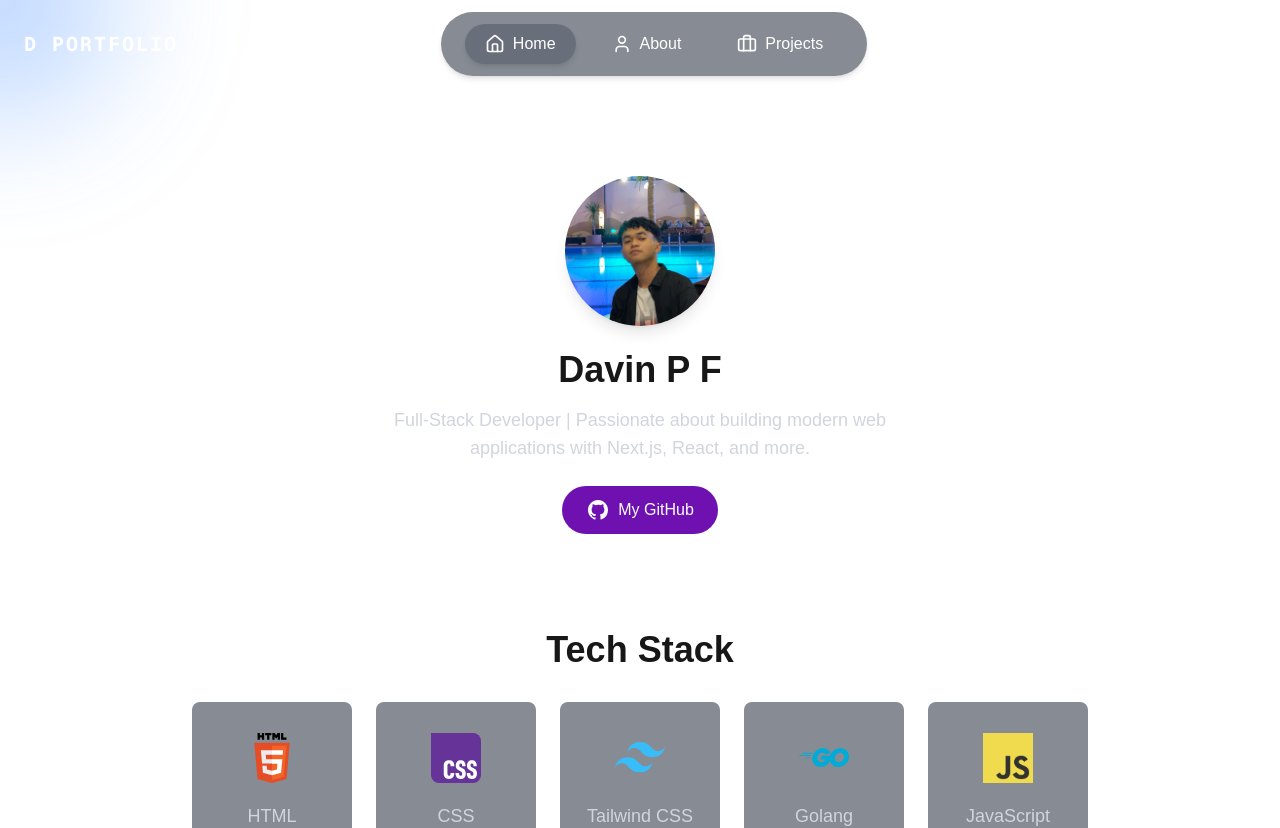
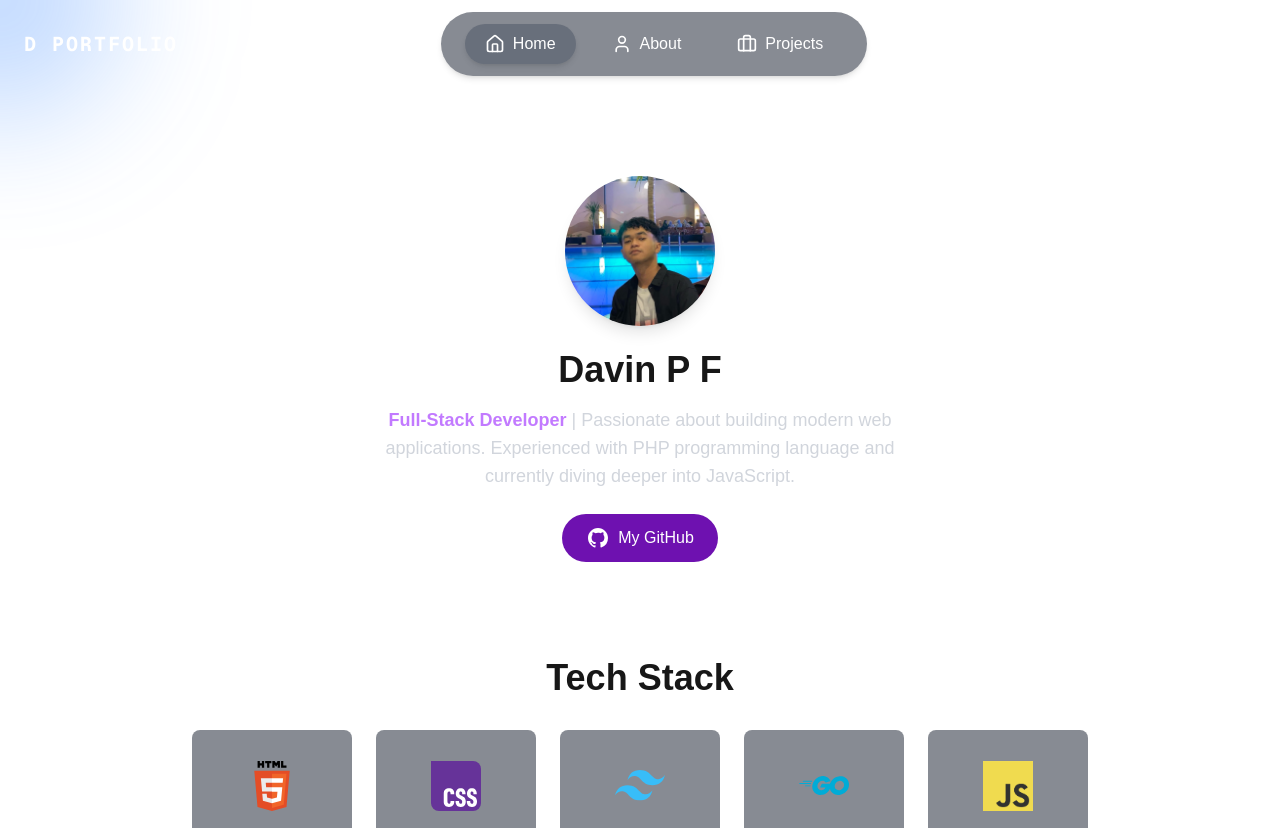
Before and after one commit to VinLvy/D-portfolio, a Next.js app: page / in a window 1280 px wide. Shown: the top 828 px of the page. Built offline with nearby package versions, Linux system fonts and the light colour scheme.

Commit message:
Home 2.0

```diff
--- a/src/app/layout.js
+++ b/src/app/layout.js
@@ -25,7 +25,7 @@ export default function RootLayout({ children }) {
         className={`${geistSans.variable} ${geistMono.variable} antialiased`}
       >
         <CursorBlur />
-        <Navbar /> {/* Navbar akan muncul di semua halaman */}
+        <Navbar />
         <main className="w-full">{children}</main>
       </body>
     </html>
--- a/src/app/page.js
+++ b/src/app/page.js
@@ -18,7 +18,7 @@ export default function Home() {
       {/* Nama dan Deskripsi */}
       <h1 className="text-4xl font-bold mb-4">Davin P F</h1>
       <p className="text-lg text-gray-300 max-w-lg">
-        Full-Stack Developer | Passionate about building modern web applications with Next.js, React, and more.
+        <span className="text-purple-400 font-semibold">Full-Stack Developer</span> | Passionate about building modern web applications. Experienced with PHP programming language and currently diving deeper into JavaScript.
       </p>
 
       {/* CTA Button */}
```
